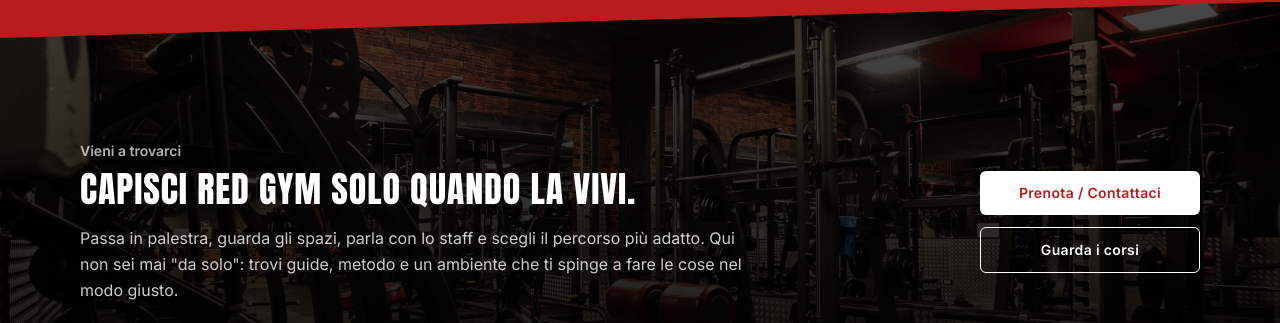
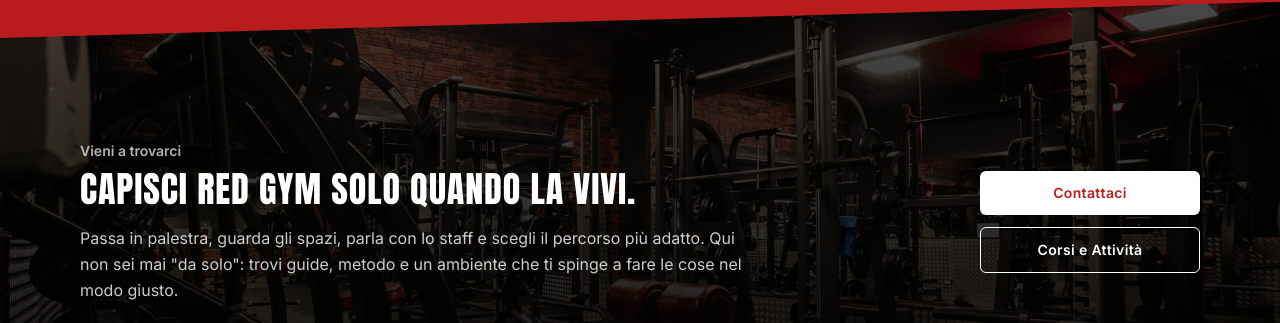
Before and after one commit to alelodato/red-gym, a Next.js app: page /about in a window 1280 px wide. Shown: the part 7711-8034 px from the top of the page. Built offline with nearby package versions, Linux system fonts and the light colour scheme.

Commit message:
modificato cta finale pagina about

```diff
--- a/app/about/page.js
+++ b/app/about/page.js
@@ -501,14 +501,14 @@ function FinalCtaHero({ image = "/hero-final.jpg" }) {
                   href="/contact"
                   className="inline-flex items-center justify-center w-full sm:w-auto min-w-[220px] rounded-md px-5 py-3 text-sm font-semibold tracking-wide bg-white text-brand-red hover:bg-white/90 transition-colors"
                 >
-                  Prenota / Contattaci
+                  Contattaci
                 </Link>
 
                 <Link
                   href="/courses"
                   className="inline-flex items-center justify-center w-full sm:w-auto min-w-[220px] rounded-md px-5 py-3 text-sm font-semibold tracking-wide border border-white text-white hover:bg-white hover:text-brand-red transition-colors"
                 >
-                  Guarda i corsi
+                  Corsi e Attività
                 </Link>
               </div>
             </div>
```
Lines whose indentation alone changed are shown as unchanged.
